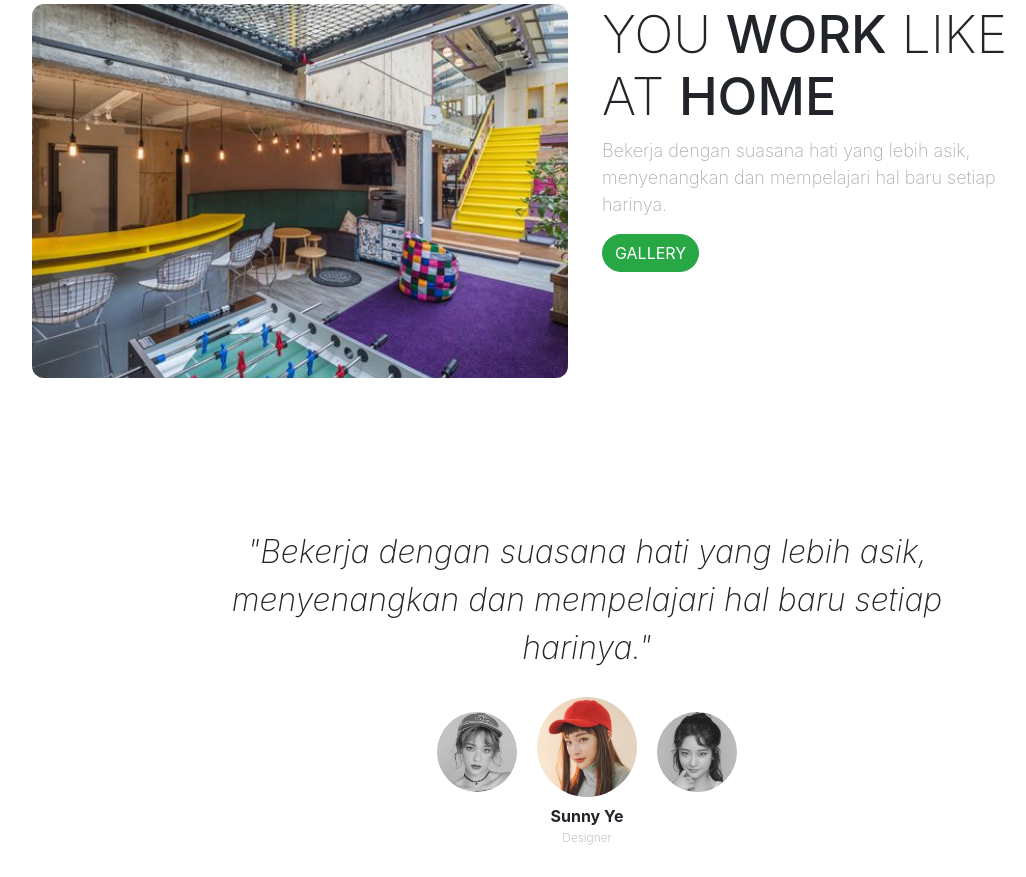
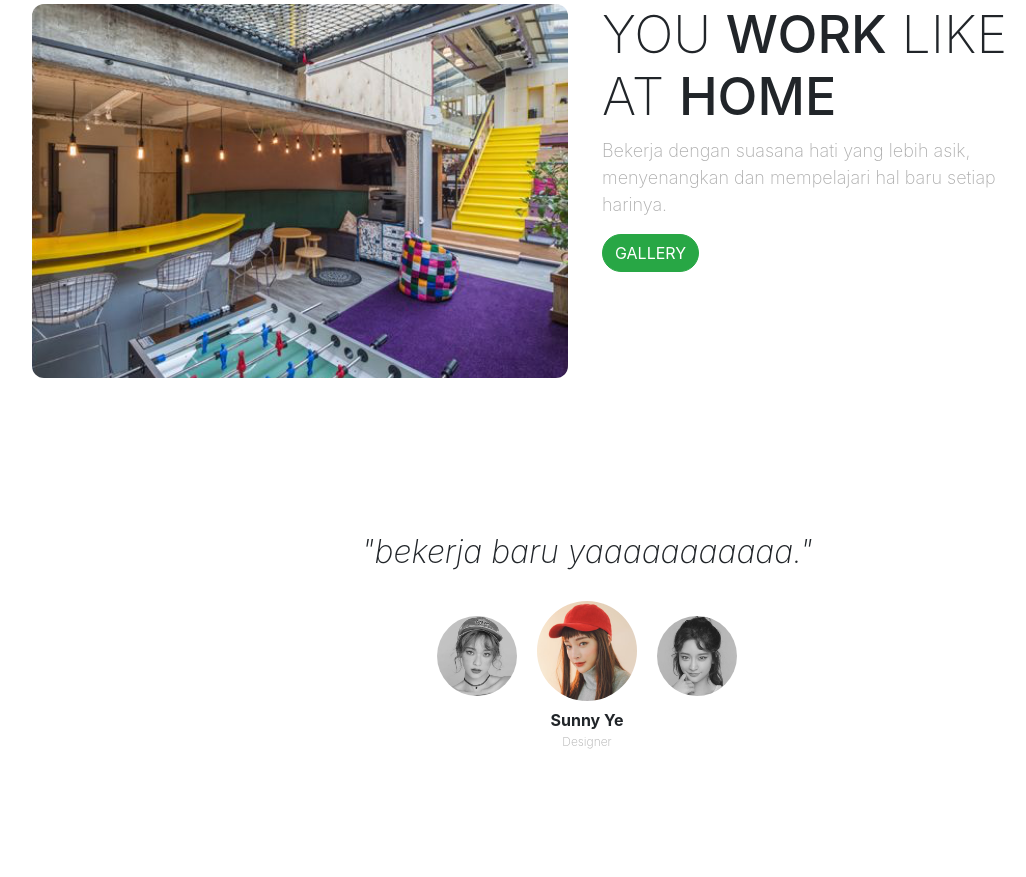
Before and after one commit to tiansyah/simple-landing-page-, a plain HTML site: page index.html in a window 1280 px wide. Shown: the part 834-1711 px from the top of the page, without its empty margins (53-1079 px from the left). After the commit the page ends 1615 px from the top, so only its background shows below. Drawn offline with nearby package versions, Linux system fonts and the light colour scheme; a web font is replaced by a local one.

Commit message:
mengubah p pada testimonial

```diff
--- a/index.html
+++ b/index.html
@@ -94,8 +94,7 @@
       <section class="testimonial">
         <div class="row justify-content-center">
           <div class="col-lg-8">
-            <p>"Bekerja dengan suasana hati yang lebih asik, menyenangkan
-              dan mempelajari hal baru setiap harinya."</p>
+            <p>"bekerja baru yaaaaaaaaaaa."</p>
           </div>
         </div>
         <div class="row justify-content-center">
```
